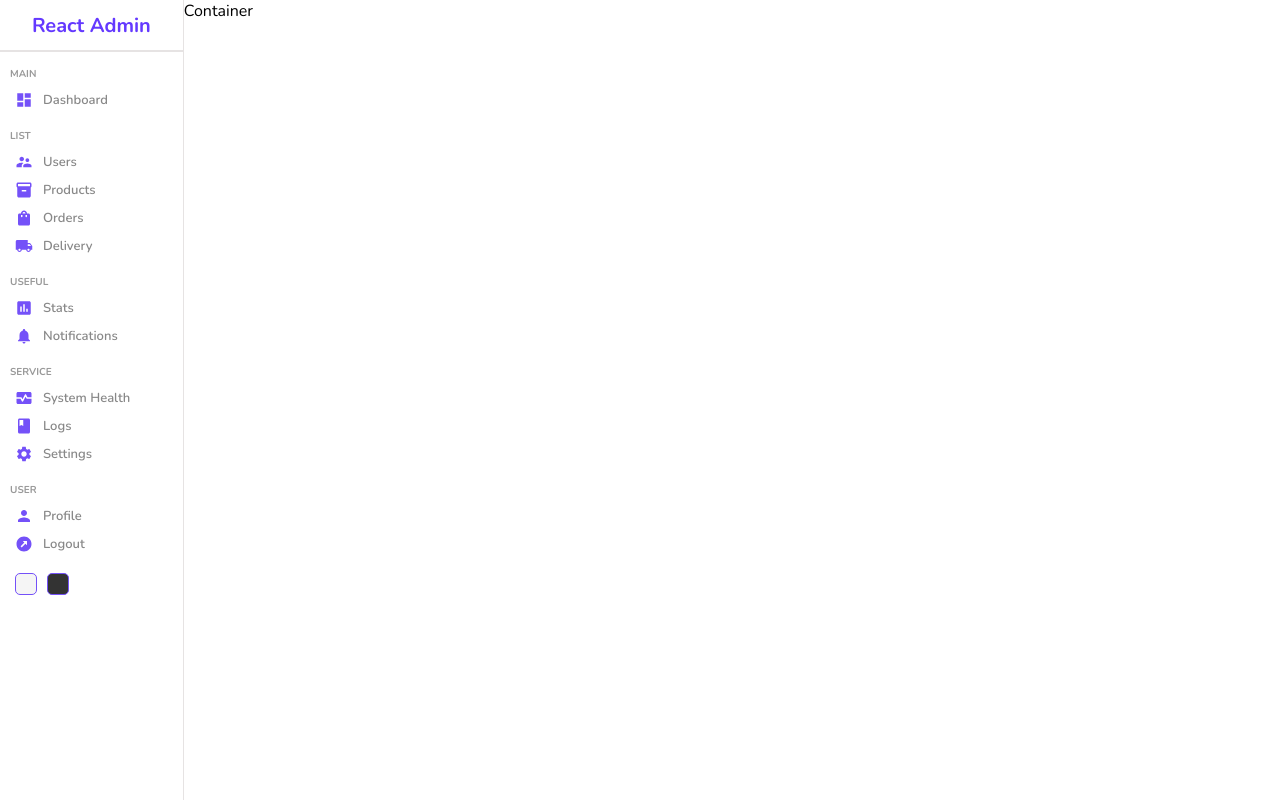
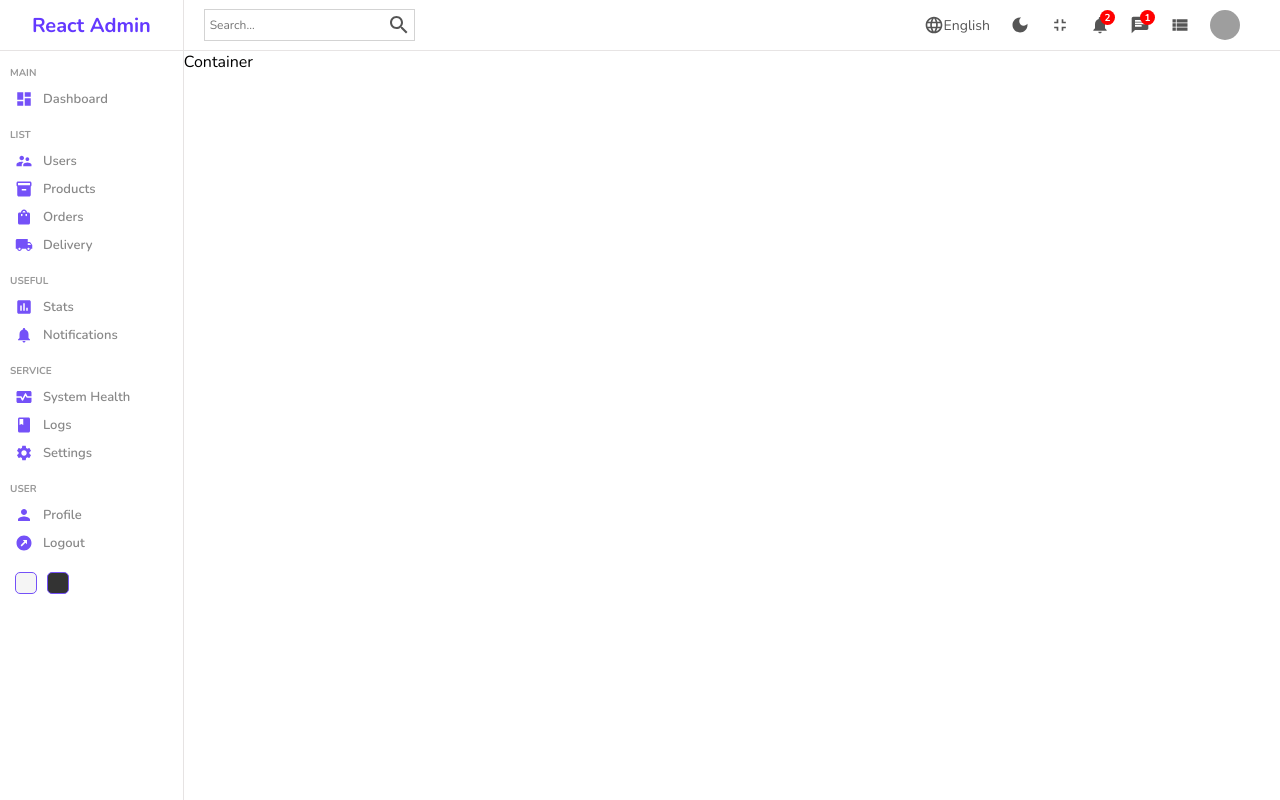
Before and after one commit to varunpats/adminDashboard, a React (Create React App) app in the folder admin-dashboard/: page / in a window 1280 px wide. Built offline with nearby package versions, Linux system fonts and the light colour scheme; grey boxes are pictures that could not be loaded.

Commit message:
Designed Navbar

```diff
--- a/admin-dashboard/src/components/navbar/Navbar.js
+++ b/admin-dashboard/src/components/navbar/Navbar.js
@@ -1,8 +1,48 @@
 import React from 'react'
 import './Navbar.scss';
+import SearchIcon from '@mui/icons-material/Search';
+import LanguageIcon from '@mui/icons-material/Language';
+import DarkModeIcon from '@mui/icons-material/DarkMode';
+import FullscreenExitIcon from '@mui/icons-material/FullscreenExit';
+import NotificationsIcon from '@mui/icons-material/Notifications';
+import ChatIcon from '@mui/icons-material/Chat';
+import ViewListIcon from '@mui/icons-material/ViewList';
 
 export default function Navbar() {
   return (
-    <div className='navbar'>Navbar</div>
+    <div className='navbar'>
+      <div className='wrapper'>
+        <div className='search'>
+          <input type='text' placeholder='Search...' />
+          <SearchIcon />
+        </div>
+        <div className='items'>
+          <div className='item'>
+            <LanguageIcon className='icon' />
+            English
+          </div>
+          <div className='item'>
+            <DarkModeIcon className='icon' />
+          </div>
+          <div className='item'>
+            <FullscreenExitIcon className='icon' />
+          </div>
+          <div className='item'>
+            <NotificationsIcon className='icon' />
+            <div className='count'>2</div>
+          </div>
+          <div className='item'>
+            <ChatIcon className='icon' />
+            <div className='count'>1</div>
+          </div>
+          <div className='item'>
+            <ViewListIcon className='icon' />
+          </div>
+          <div className='item'>
+            <img src='https://images.pexels.com/photos/2379005/pexels-photo-2379005.jpeg?auto=compress&cs=tinysrgb&w=1260&h=750&dpr=1' alt="" className='avatar' />
+          </div>
+        </div>
+      </div>
+    </div>
   )
 }
--- a/admin-dashboard/src/components/navbar/Navbar.scss
+++ b/admin-dashboard/src/components/navbar/Navbar.scss
@@ -0,0 +1,71 @@
+.navbar {
+    height: 50px;
+    border-bottom: 1px solid rgb(231, 228, 228);
+    display: flex;
+    align-items: center;
+    font-size: 14px;
+    color: #555;
+
+    .wrapper {
+        display: flex;
+        align-items: center;
+        padding: 20px;
+        justify-content: space-between;
+        width: 100%;
+
+        .search {
+            display: flex;
+            align-items: center;
+            border: 0.5px solid lightgray;
+            padding: 3px;
+
+            input {
+                border: none;
+                outline: none;
+                background-color: transparent;
+
+                &::placeholder {
+                    font-size: 12px;
+                }
+            }
+        }
+
+        .items {
+            display: flex;
+            align-items: center;
+
+            .item {
+                display: flex;
+                align-items: center;
+                margin-right: 20px;
+                position: relative;
+
+                .icon {
+                    font-size: 20px;
+                }
+
+                .count {
+                    width: 15px;
+                    height: 15px;
+                    background-color: red;
+                    color: #fff;
+                    border-radius: 50%;
+                    display: flex;
+                    align-items: center;
+                    justify-content: center;
+                    font-size: 10px;
+                    font-weight: bold;
+                    position: absolute;
+                    right: -5px;
+                    top: -5px;
+                }
+
+                .avatar {
+                    height: 30px;
+                    width: 30px;
+                    border-radius: 50%;
+                }
+            }
+        }
+    }
+}
--- a/admin-dashboard/src/components/sidebar/Sidebar.js
+++ b/admin-dashboard/src/components/sidebar/Sidebar.js
@@ -21,7 +21,6 @@
                     React Admin
                 </span>
             </div>
-            <hr />
             <div className='center'>
                 <ul>
                     <p className='title'>MAIN</p>
--- a/admin-dashboard/src/components/sidebar/Sidebar.scss
+++ b/admin-dashboard/src/components/sidebar/Sidebar.scss
@@ -9,17 +9,13 @@
         display: flex;
         align-items: center;
         justify-content: center;
+        border-bottom: 0.5px solid rgb(230, 227, 227);
 
         .logo {
             font-size: 20px;
             font-weight: bold;
             color: #6439ff;
         }
-    }
-
-    hr {
-        height: 0;
-        border: 0.5px solid rgb(230, 227, 227);
     }
 
     .center {
--- a/admin-dashboard/src/pages/home/Home.js
+++ b/admin-dashboard/src/pages/home/Home.js
@@ -1,12 +1,14 @@
 import React from 'react';
 import Sidebar from '../../components/sidebar/Sidebar';
 import './Home.scss';
+import Navbar from '../../components/navbar/Navbar';
 
 export default function Home() {
     return (
         <div className='home'>
             <Sidebar />
             <div className='container'>
+                <Navbar />
                 Container
             </div>
         </div>
```
